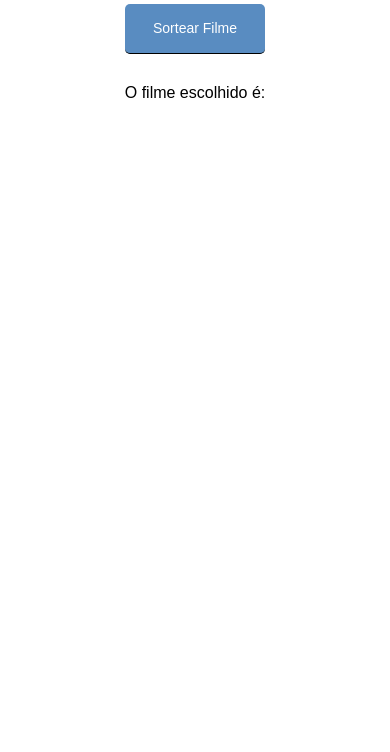
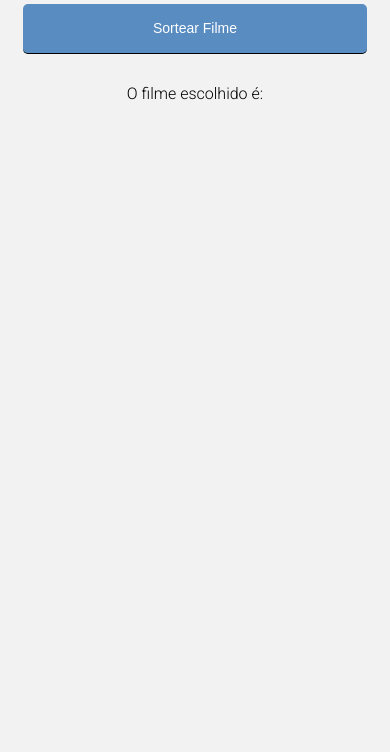
Before and after one commit to caykeneves/random-movie, a plain HTML site: page index.html in a window 390 px wide. Shown: the part 92-844 px from the top of the page. Drawn offline with Linux system fonts and the light colour scheme.

Commit message:
Ajustes de layout

```diff
--- a/index.html
+++ b/index.html
@@ -2,15 +2,23 @@
 <html lang="en">
 <head>
 	<meta charset="UTF-8">
+	<meta name="viewport" content="width=device-width">
 	<title>Random Movie</title>
+	<link href="https://fonts.googleapis.com/css?family=Roboto:300,400" rel="stylesheet">
 	<style>
+	* {
+		font-weight: lighter;
+	}
 	body {
-		font-family: Arial;
+		font-family: 'Roboto', Arial, sans-serif;
+		font-weight: lighter;
 		text-align: center;
+		background: #f2f2f2;
 	}
 	.wrapper {
 		max-width: 768px;
 		margin: 3em auto;
+		padding: 0 15px;
 	}
 	#btnSorteio {
 		background: lightblue;
@@ -26,13 +34,19 @@
 	}
 	#nomeFilme {
 		padding-bottom: 5px;
-    border-bottom: 5px solid #42c17a;
+    border-bottom: 2px solid #42c17a;
     display: inline-block;
     color: #42c17a;
     transition: all .3s;
 	}
 	p {
 		margin-top: 30px;
+	}
+
+	@media(max-width: 520px) {
+		#btnSorteio {
+			width: 100%;
+		}
 	}
 	</style>
 </head>
@@ -42,7 +56,7 @@
 		<h2>Random Movie</h2>
 		<button id="btnSorteio">Sortear Filme</button>
 		<p>O filme escolhido é:</p>
-		<h2 id="nomeFilme"></h2>
+		<h1 id="nomeFilme"></h1>
 	</div>
 
 	<script src="random-movie.js"></script>
```
